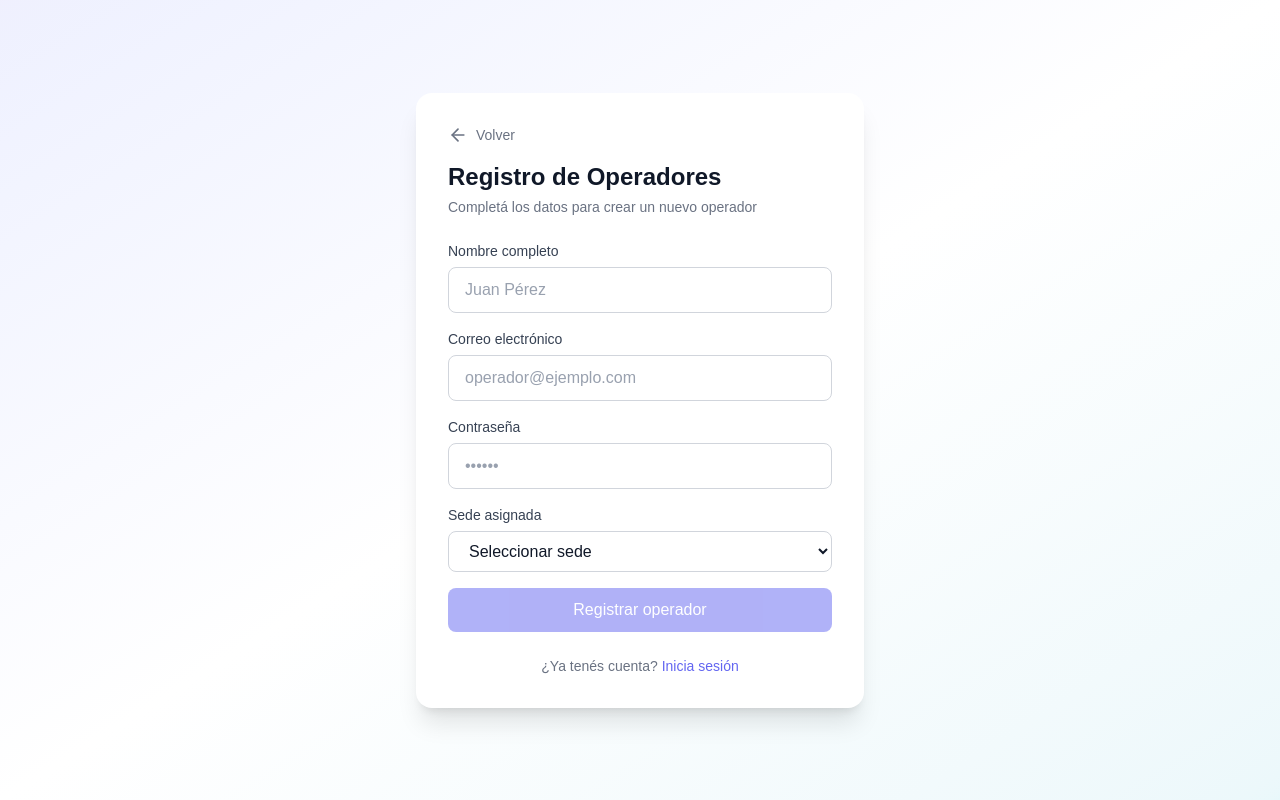
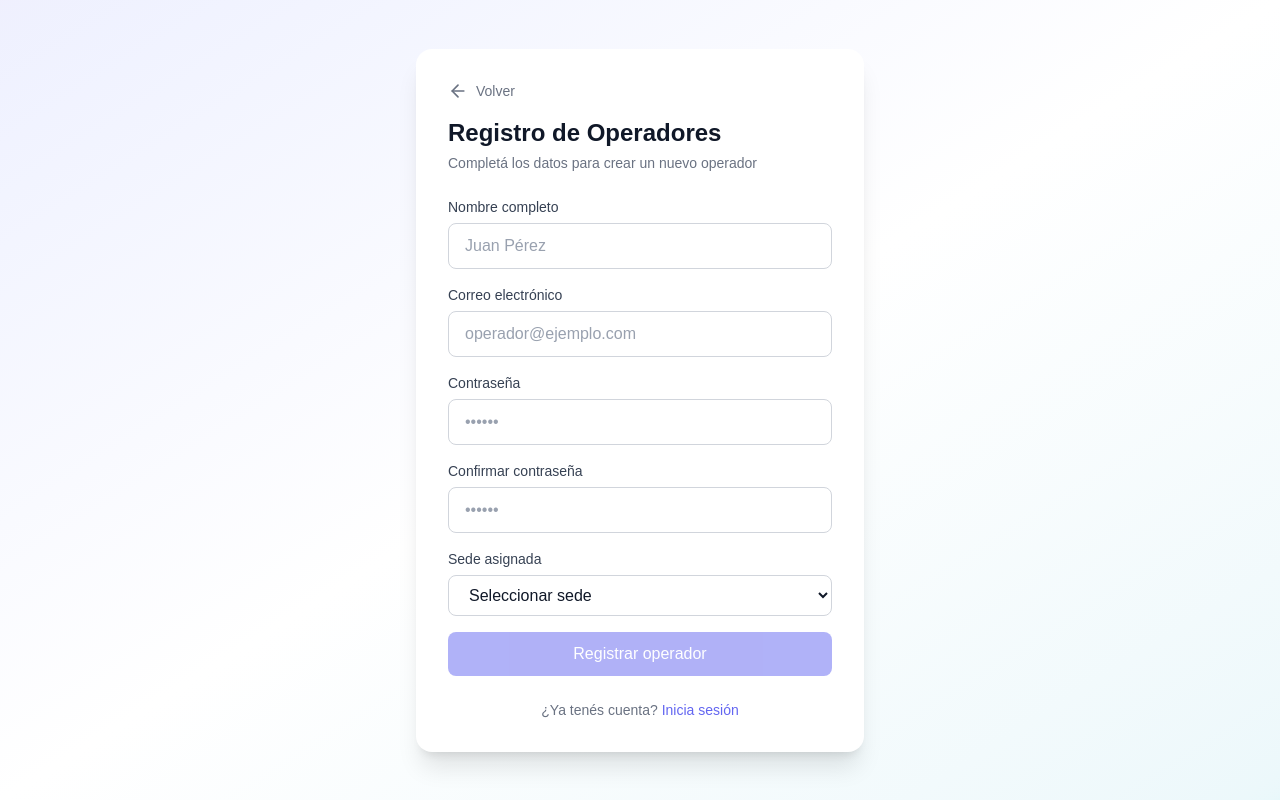
Before and after one commit to RocioAV/Gestion-Viajes, a React (Vite) app in the folder frontend/: page /admin/registro in a window 1280 px wide. Built offline with nearby package versions, Linux system fonts and the light colour scheme.

Commit message:
registro de operadores funcionando

```diff
--- a/frontend/src/pages/admin/Registro.tsx
+++ b/frontend/src/pages/admin/Registro.tsx
@@ -2,48 +2,87 @@ import type { FormEvent } from 'react'
 import type { RegistroFormData } from '../../validations/auth'
 import { useState } from 'react'
 import { Link } from 'react-router-dom'
+import { toast } from 'react-toastify'
 import { safeParse } from 'valibot'
 import FormLayout from '../../components/FormLayout'
+import { registerUser } from '../../services/auth.service'
 import { RegistroSchema } from '../../validations/auth'
 
 const LOCATIONES = ['JUJUY', 'SALTA'] as const
 
+type FieldErrors = Partial<Record<keyof RegistroFormData, string>>
+type TouchedFields = Partial<Record<keyof RegistroFormData, boolean>>
+
+function getFieldErrors(data: RegistroFormData): FieldErrors {
+  const result = safeParse(RegistroSchema, data)
+  const fieldErrors: FieldErrors = {}
+  if (!result.success) {
+    for (const issue of result.issues) {
+      const key = issue.path?.[0]?.key as keyof RegistroFormData | undefined
+      if (key && !fieldErrors[key]) {
+        fieldErrors[key] = issue.message
+      }
+    }
+  }
+  if (data.password && data.confirmPassword && data.password !== data.confirmPassword) {
+    fieldErrors.confirmPassword = 'Las contraseñas no coinciden'
+  }
+  return fieldErrors
+}
+
+const INITIAL_FORM: RegistroFormData = {
+  name: '',
+  email: '',
+  password: '',
+  confirmPassword: '',
+  assigned_location: '' as RegistroFormData['assigned_location'],
+}
+
 function Registro() {
-  const [form, setForm] = useState({
-    name: '',
-    email: '',
-    password: '',
-    assigned_location: '' as '' | 'JUJUY' | 'SALTA',
-  })
-  const [errors, setErrors] = useState<Partial<Record<keyof RegistroFormData, string>>>({})
+  const [form, setForm] = useState<RegistroFormData>(INITIAL_FORM)
+  const [touched, setTouched] = useState<TouchedFields>({})
+  const [loading, setLoading] = useState(false)
+
+  const fieldErrors = getFieldErrors(form)
+  const isValid = Object.keys(fieldErrors).length === 0
 
   function handleChange(field: keyof RegistroFormData, value: string) {
     setForm(prev => ({ ...prev, [field]: value }))
-    setErrors((prev) => {
-      const next = { ...prev }
-      delete next[field]
-      return next
-    })
   }
 
-  function handleSubmit(e: FormEvent) {
-    e.preventDefault()
-    const result = safeParse(RegistroSchema, form)
-    if (!result.success) {
-      const fieldErrors: Partial<Record<keyof RegistroFormData, string>> = {}
-      for (const issue of result.issues) {
-        const key = issue.path?.[0]?.key as keyof RegistroFormData | undefined
-        if (key && !fieldErrors[key]) {
-          fieldErrors[key] = issue.message
-        }
-      }
-      setErrors(fieldErrors)
-      return
-    }
-    setErrors({})
+  function handleBlur(field: keyof RegistroFormData) {
+    setTouched(prev => ({ ...prev, [field]: true }))
   }
 
-  const isValid = safeParse(RegistroSchema, form).success
+  function resetForm() {
+    setForm(INITIAL_FORM)
+    setTouched({})
+  }
+
+  async function handleSubmit(e: FormEvent) {
+    e.preventDefault()
+    setTouched({ name: true, email: true, password: true, confirmPassword: true, assigned_location: true })
+
+    if (!isValid) return
+
+    setLoading(true)
+
+    try {
+      const { confirmPassword: _, ...apiData } = form
+      const response = await registerUser(apiData)
+      console.log('Registro exitoso:', response)
+      toast.success('Operador registrado correctamente')
+    }
+    catch (err) {
+      const message = err instanceof Error ? err.message : 'Error inesperado'
+      console.log('Registro error:', message)
+      toast.error(message)
+    }
+    finally {
+      setLoading(false)
+      resetForm()
+    }
+  }
 
   return (
     <FormLayout backTo="/login">
@@ -64,10 +103,13 @@ function Registro() {
             placeholder="Juan Pérez"
             value={form.name}
             onChange={e => handleChange('name', e.target.value)}
+            onBlur={() => handleBlur('name')}
             className="w-full border border-gray-300 rounded-lg px-4 py-2.5 text-gray-900 placeholder:text-gray-400
                        focus:ring-2 focus:ring-primary focus:border-primary outline-none transition"
           />
-          {errors.name && <p className="text-error text-sm mt-1">{errors.name}</p>}
+          {touched.name && fieldErrors.name && (
+            <p className="text-error text-sm mt-1">{fieldErrors.name}</p>
+          )}
         </div>
 
         <div>
@@ -81,10 +123,13 @@ function Registro() {
             placeholder="operador@ejemplo.com"
             value={form.email}
             onChange={e => handleChange('email', e.target.value)}
+            onBlur={() => handleBlur('email')}
             className="w-full border border-gray-300 rounded-lg px-4 py-2.5 text-gray-900 placeholder:text-gray-400
                        focus:ring-2 focus:ring-primary focus:border-primary outline-none transition"
           />
-          {errors.email && <p className="text-error text-sm mt-1">{errors.email}</p>}
+          {touched.email && fieldErrors.email && (
+            <p className="text-error text-sm mt-1">{fieldErrors.email}</p>
+          )}
         </div>
 
         <div>
@@ -98,10 +143,33 @@ function Registro() {
             placeholder="••••••"
             value={form.password}
             onChange={e => handleChange('password', e.target.value)}
+            onBlur={() => handleBlur('password')}
             className="w-full border border-gray-300 rounded-lg px-4 py-2.5 text-gray-900 placeholder:text-gray-400
                        focus:ring-2 focus:ring-primary focus:border-primary outline-none transition"
           />
-          {errors.password && <p className="text-error text-sm mt-1">{errors.password}</p>}
+          {touched.password && fieldErrors.password && (
+            <p className="text-error text-sm mt-1">{fieldErrors.password}</p>
+          )}
+        </div>
+
+        <div>
+          <label htmlFor="confirm-password" className="block text-sm font-medium text-gray-700 mb-1.5">
+            Confirmar contraseña
+          </label>
+          <input
+            id="confirm-password"
+            type="password"
+            autoComplete="new-password"
+            placeholder="••••••"
+            value={form.confirmPassword}
+            onChange={e => handleChange('confirmPassword', e.target.value)}
+            onBlur={() => handleBlur('confirmPassword')}
+            className="w-full border border-gray-300 rounded-lg px-4 py-2.5 text-gray-900 placeholder:text-gray-400
+                       focus:ring-2 focus:ring-primary focus:border-primary outline-none transition"
+          />
+          {touched.confirmPassword && fieldErrors.confirmPassword && (
+            <p className="text-error text-sm mt-1">{fieldErrors.confirmPassword}</p>
+          )}
         </div>
 
         <div>
@@ -112,6 +180,7 @@ function Registro() {
             id="location"
             value={form.assigned_location}
             onChange={e => handleChange('assigned_location', e.target.value)}
+            onBlur={() => handleBlur('assigned_location')}
             className="w-full border border-gray-300 rounded-lg px-4 py-2.5 text-gray-900
                        focus:ring-2 focus:ring-primary focus:border-primary outline-none transition
                        bg-white cursor-pointer"
@@ -125,18 +194,18 @@ function Registro() {
               </option>
             ))}
           </select>
-          {errors.assigned_location && (
-            <p className="text-error text-sm mt-1">{errors.assigned_location}</p>
+          {touched.assigned_location && fieldErrors.assigned_location && (
+            <p className="text-error text-sm mt-1">{fieldErrors.assigned_location}</p>
           )}
         </div>
 
         <button
           type="submit"
-          disabled={!isValid}
+          disabled={!isValid || loading}
           className="w-full bg-primary text-white rounded-lg py-2.5 font-medium
                      hover:bg-primary/90 disabled:opacity-50 disabled:cursor-not-allowed transition-colors cursor-pointer"
         >
-          Registrar operador
+          {loading ? 'Registrando...' : 'Registrar operador'}
         </button>
       </form>
 
--- a/frontend/src/services/auth.service.ts
+++ b/frontend/src/services/auth.service.ts
@@ -15,6 +15,24 @@ interface LoginBody {
   password: string
 }
 
+interface RegisterBody {
+  name: string
+  email: string
+  password: string
+  assigned_location: string
+}
+
+interface RegisterResponse {
+  message: string
+  result: {
+    id: number
+    name: string
+    email: string
+    role: string
+    assigned_location: string
+  }
+}
+
 export async function loginUser(data: LoginBody): Promise<LoginResponse> {
   const response = await apiClient<LoginResponse>('/auth/login', {
     method: 'POST',
@@ -24,3 +42,10 @@ export async function loginUser(data: LoginBody): Promise<LoginResponse> {
   setUser(response.result.user)
   return response
 }
+
+export async function registerUser(data: RegisterBody): Promise<RegisterResponse> {
+  return apiClient<RegisterResponse>('/auth/register', {
+    method: 'POST',
+    body: JSON.stringify(data),
+  })
+}
--- a/frontend/src/validations/auth.ts
+++ b/frontend/src/validations/auth.ts
@@ -10,6 +10,7 @@ export const RegistroSchema = object({
   name: pipe(string(), minLength(1, 'El nombre es requerido')),
   email: pipe(string(), minLength(1, 'El correo es requerido'), email('Correo inválido')),
   password: pipe(string(), minLength(1, 'La contraseña es requerida')),
+  confirmPassword: pipe(string(), minLength(1, 'Confirmá tu contraseña')),
   assigned_location: picklist(['JUJUY', 'SALTA'], 'Seleccioná una sede'),
 })
 
```
